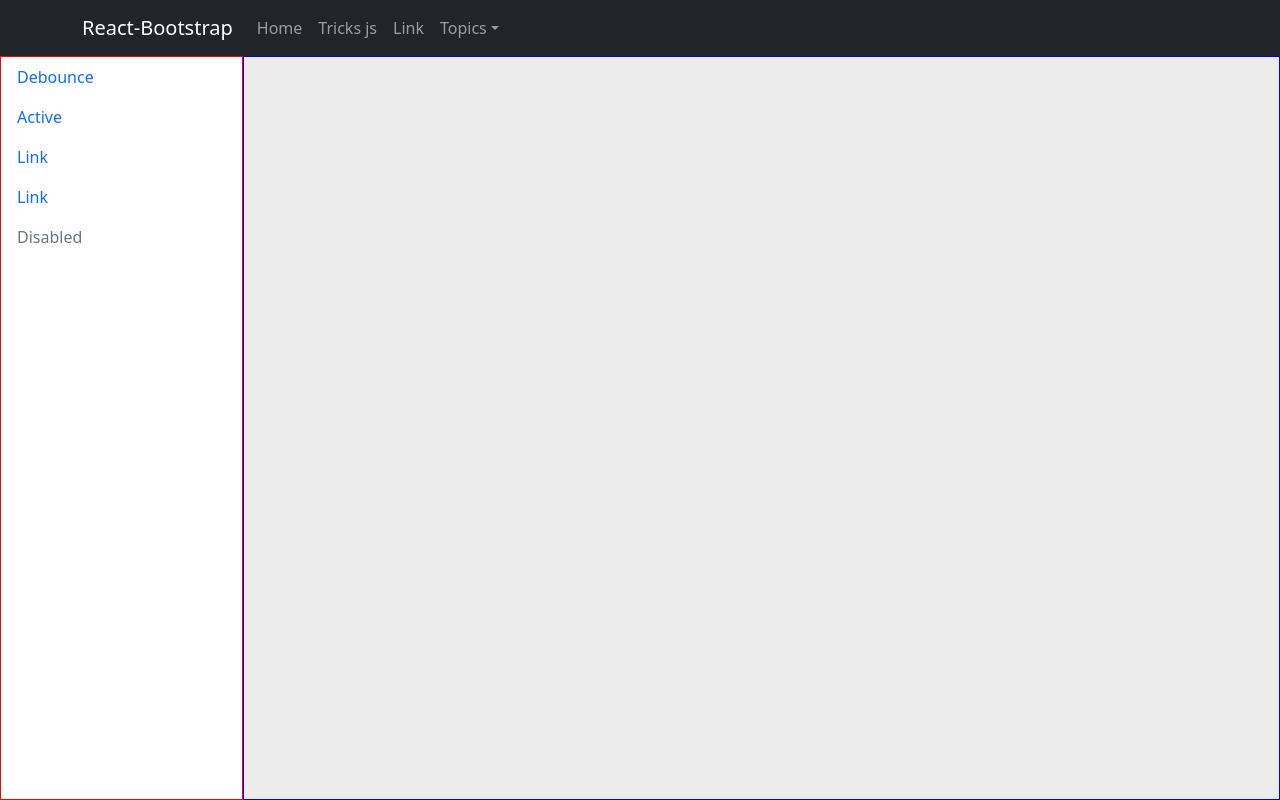
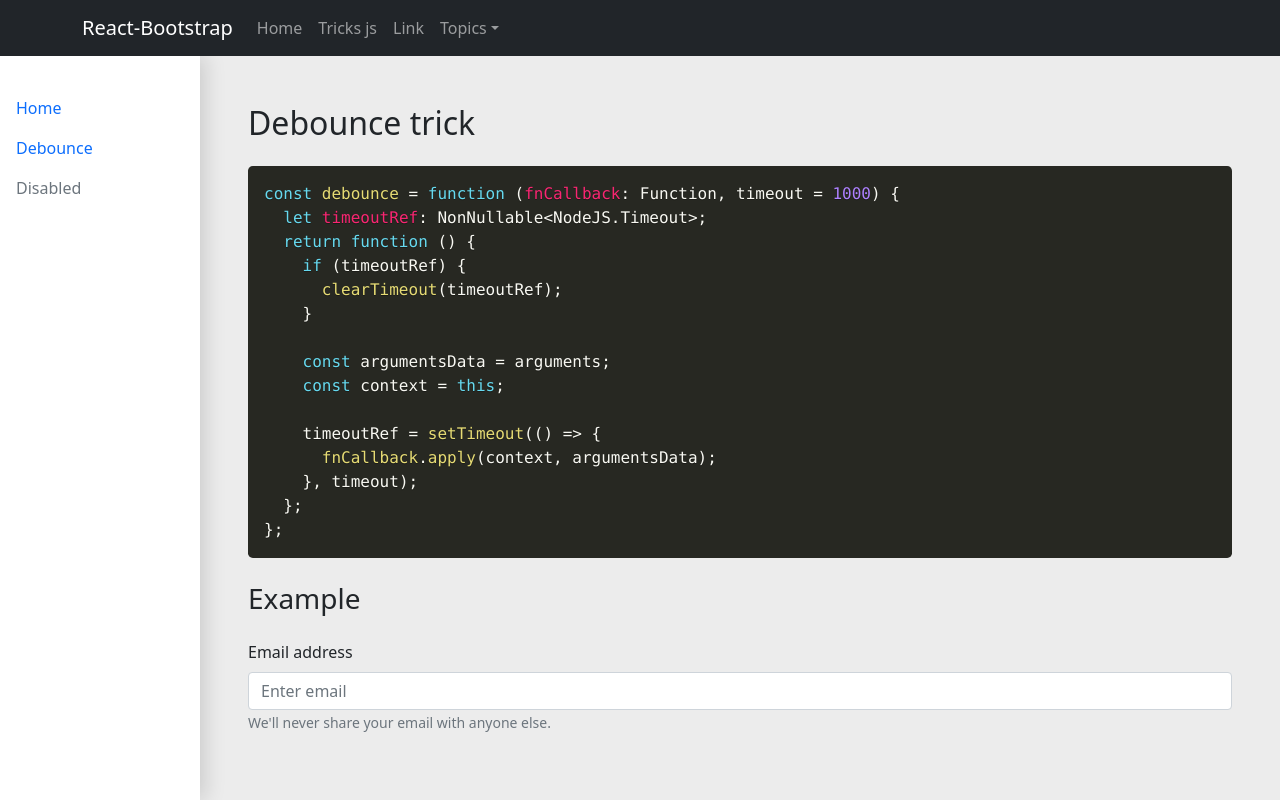
Before and after one commit to crisak/blog-crisak, a React (Create React App) app: page /tricks/debounce in a window 1280 px wide. Built offline with nearby package versions, Linux system fonts and the light colour scheme.

Commit message:
Create content, debounce trick

```diff
--- /dev/null
+++ b/src/common/services/functionAsync.ts
@@ -0,0 +1,7 @@
+export const functionAsync = <T>(user: T, time = 2000) => {
+  return new Promise<T>((resolve) => {
+    setTimeout(() => {
+      resolve(user);
+    }, time);
+  });
+};
--- a/src/pages/pageTricks/PageTricks.tsx
+++ b/src/pages/pageTricks/PageTricks.tsx
@@ -1,24 +1,24 @@
 import { Nav } from "react-bootstrap";
-import { Router } from "./Router";
 import { LinkContainer } from "react-router-bootstrap";
 import { PageTrickContainer } from "./styles";
+import { Outlet } from "react-router-dom";
 
 export const PageTricks = () => {
   return (
     <PageTrickContainer>
-      <Nav defaultActiveKey="/debounce" className="flex-column">
-        <LinkContainer to="/debounce">
+      <Nav defaultActiveKey={`all`} className="flex-column">
+        <LinkContainer to={`all`}>
+          <Nav.Link>Home</Nav.Link>
+        </LinkContainer>
+        <LinkContainer to={`debounce`}>
           <Nav.Link>Debounce</Nav.Link>
         </LinkContainer>
-        <Nav.Link eventKey="debounce">Active</Nav.Link>
-        <Nav.Link eventKey="link-1">Link</Nav.Link>
-        <Nav.Link eventKey="link-2">Link</Nav.Link>
-        <Nav.Link eventKey="disabled" disabled>
+        <Nav.Link eventKey={`disabled`} disabled>
           Disabled
         </Nav.Link>
       </Nav>
       <main>
-        <Router />
+        <Outlet />
       </main>
     </PageTrickContainer>
   );
--- a/src/pages/pageTricks/Router.tsx
+++ /dev/null
@@ -1,17 +0,0 @@
-import { Route, Routes } from "react-router-dom";
-import { Debounce, TricksHome } from "./components";
-
-export const Router = () => {
-  const routerList = [
-    { id: 4, path: "/tricks/all", element: <TricksHome /> },
-    { id: 2, path: "/tricks/debounce", element: <Debounce /> },
-    { id: 4, path: "/tricks/*", element: <TricksHome /> },
-  ];
-  return (
-    <Routes>
-      {routerList.map(({ id, path, element }) => (
-        <Route key={id} path={path} element={element} />
-      ))}
-    </Routes>
-  );
-};
--- a/src/pages/pageTricks/components/debounce/Debounce.tsx
+++ b/src/pages/pageTricks/components/debounce/Debounce.tsx
@@ -1,3 +1,84 @@
+import { useState } from "react";
+import { Container, Form } from "react-bootstrap";
+import { PrismCode } from "../../../../common/components";
+import { functionAsync } from "../../../../common/services/functionAsync";
+
+const code = `
+const debounce = function (fnCallback: Function, timeout = 1000) {
+  let timeoutRef: NonNullable<NodeJS.Timeout>;
+  return function () {
+    if (timeoutRef) {
+      clearTimeout(timeoutRef);
+    }
+
+    const argumentsData = arguments;
+    const context = this;
+
+    timeoutRef = setTimeout(() => {
+      fnCallback.apply(context, argumentsData);
+    }, timeout);
+  };
+};
+`;
+
+const debounce = function (fnCallback: Function, timeout = 1000) {
+  let timeoutRef: NonNullable<NodeJS.Timeout>;
+  return function (...argumentsData: any[]) {
+    if (timeoutRef) {
+      clearTimeout(timeoutRef);
+    }
+
+    const context = this;
+
+    timeoutRef = setTimeout(() => {
+      fnCallback.apply(context, argumentsData);
+    }, timeout);
+  };
+};
+
 export const Debounce = () => {
-  return <p>Debounce</p>;
+  const [valueSearch, setValueSearch] = useState<any>();
+
+  const findValueApi = async (valueRef: any) => {
+    console.log("👌 execute api");
+    const value = valueRef.target.value;
+    const response = await functionAsync({ user: value });
+    setValueSearch(response);
+  };
+
+  const debounceFindValueApi = (valueRef: any) => {
+    const debounceFn = debounce(findValueApi, 5000);
+    debounceFn(valueRef as any);
+  };
+
+  return (
+    <Container className="p-5">
+      <h2 className="mb-4">Debounce trick</h2>
+      <div className="mb-4">
+        <PrismCode code={code} language="js" plugins={["line-numbers"]} />
+      </div>
+      <h3 className="mb-4">Example</h3>
+      <Form.Group className="mb-4" controlId="formBasicEmail">
+        <Form.Label>Email address</Form.Label>
+        <Form.Control
+          type="email"
+          placeholder="Enter email"
+          onChange={debounceFindValueApi}
+        />
+        <Form.Text className="text-muted">
+          We'll never share your email with anyone else.
+        </Form.Text>
+      </Form.Group>
+
+      <div className="mb-4">
+        {valueSearch && (
+          <PrismCode
+            code={JSON.stringify(valueSearch, null, 2)}
+            language="js"
+            plugins={["line-numbers"]}
+          />
+        )}
+      </div>
+    </Container>
+  );
 };
--- a/src/pages/pageTricks/components/tricksHome/TricksHome.tsx
+++ b/src/pages/pageTricks/components/tricksHome/TricksHome.tsx
@@ -1,3 +1,9 @@
+import { Container } from "react-bootstrap";
+
 export const TricksHome = () => {
-  return <p>TricksHome</p>;
+  return (
+    <Container>
+      <h2>Home contents</h2>
+    </Container>
+  );
 };
--- a/src/pages/pageTricks/styles.ts
+++ b/src/pages/pageTricks/styles.ts
@@ -5,15 +5,19 @@ export const PageTrickContainer = styled.div`
   width: 100%;
 
   & > div {
-    border: 1px solid red;
     background-color: white;
-    width: 300px;
+    min-width: 200px;
+    max-width: 200px;
+    width: 200px;
     height: calc(100vh - ${heightNavbar});
     overflow-y: auto;
+    padding-top: 2rem;
+    box-shadow: 5px 0px 20px 0px #00000024;
   }
 
   main {
     width: 100%;
-    border: 1px solid blue;
+    height: calc(100vh - ${heightNavbar});
+    overflow-y: auto;
   }
 `;
```
